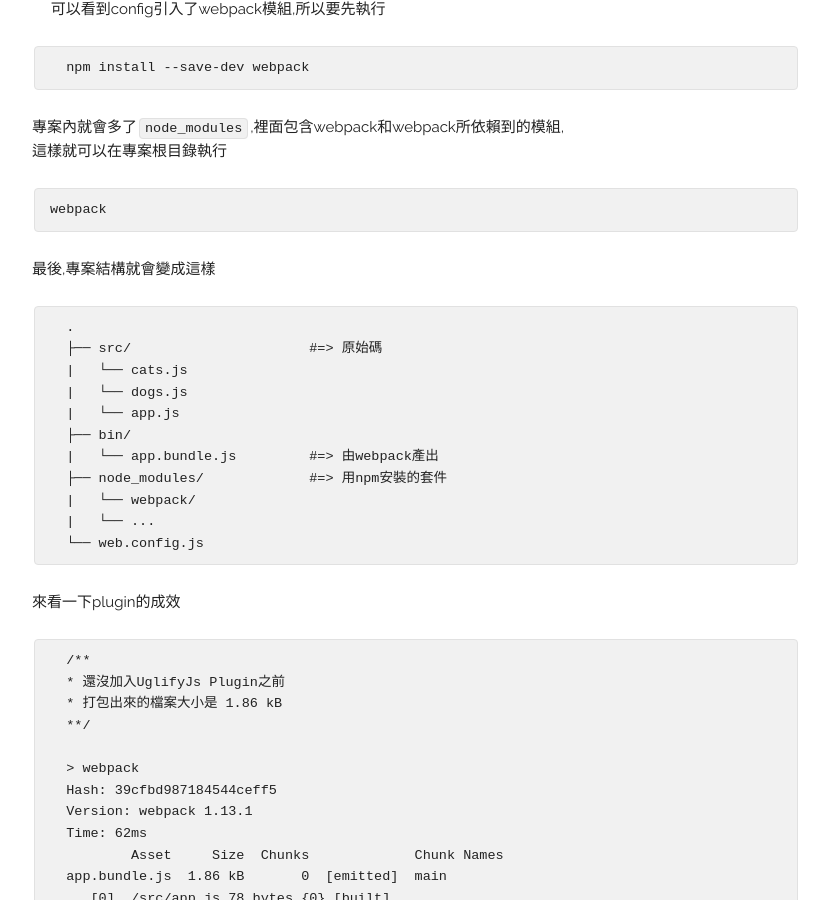
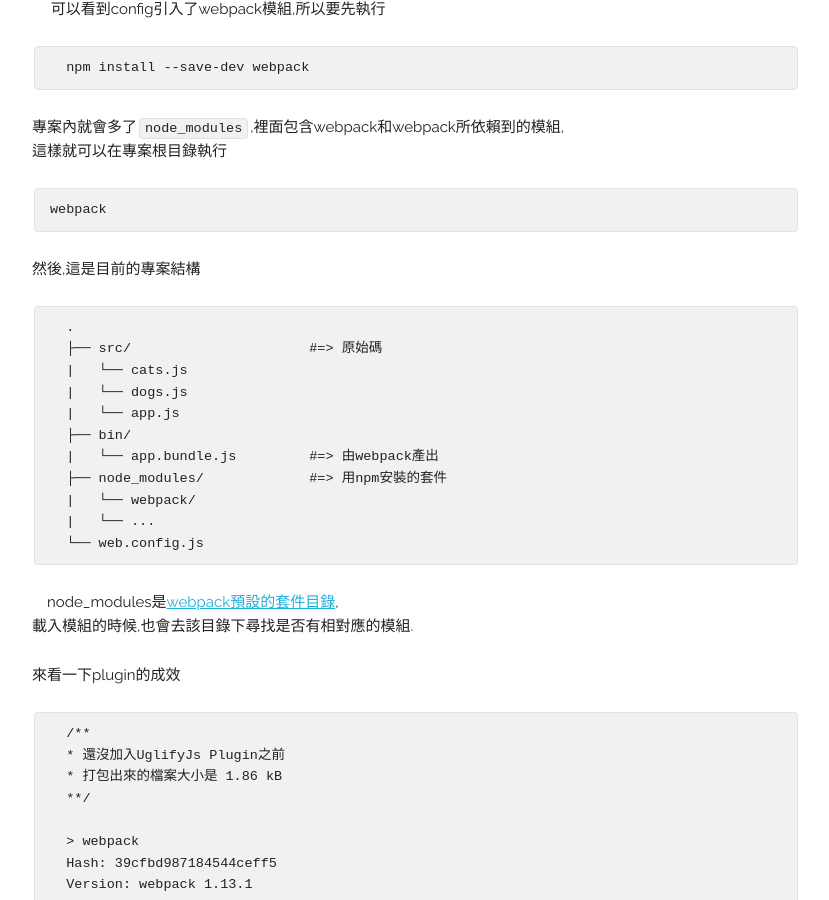
Before and after one commit to weichou1229/weichou.github.io, a Jekyll site: the page built from _posts/blog/2016-08-06-webpack-configFile-usage-note.md, in a window 1280 px wide and 900 px high, scrolled down 2465 px. Shown: the whole window, without its empty margins (224-1053 px from the left). Built offline with Jekyll 4.4.1, drawn with Linux system fonts in a browser that asks for light colours; comment, search, counter and statistics services are not loaded.

Commit message:
webpack usage

````diff
--- a/_posts/blog/2016-08-06-webpack-configFile-usage-note.md
+++ b/_posts/blog/2016-08-06-webpack-configFile-usage-note.md
@@ -86,7 +86,7 @@ date: 2016-08-06
 webpack
 ```
 
-最後,專案結構就會變成這樣
+然後,這是目前的專案結構
 
 ```
   .
@@ -101,6 +101,9 @@ webpack
   |   └── ...
   └── web.config.js
 ```
+　node_modules是[webpack預設的套件目錄][resolveModulesdirectories],
+載入模組的時候,也會去該目錄下尋找是否有相對應的模組.
+
 
 來看一下plugin的成效
 
@@ -142,3 +145,4 @@ webpack
 [webpackBasicUsageNote]:https://weichou1229.github.io/blog/2016-08-05-webpack-basic-usage-note
 [webpackSetupProject]:http://webpack.github.io/docs/usage.html#getting-serious
 [webpackDocConfig]:http://webpack.github.io/docs/configuration.html
+[resolveModulesdirectories]:http://webpack.github.io/docs/configuration.html#resolve-modulesdirectories
````
